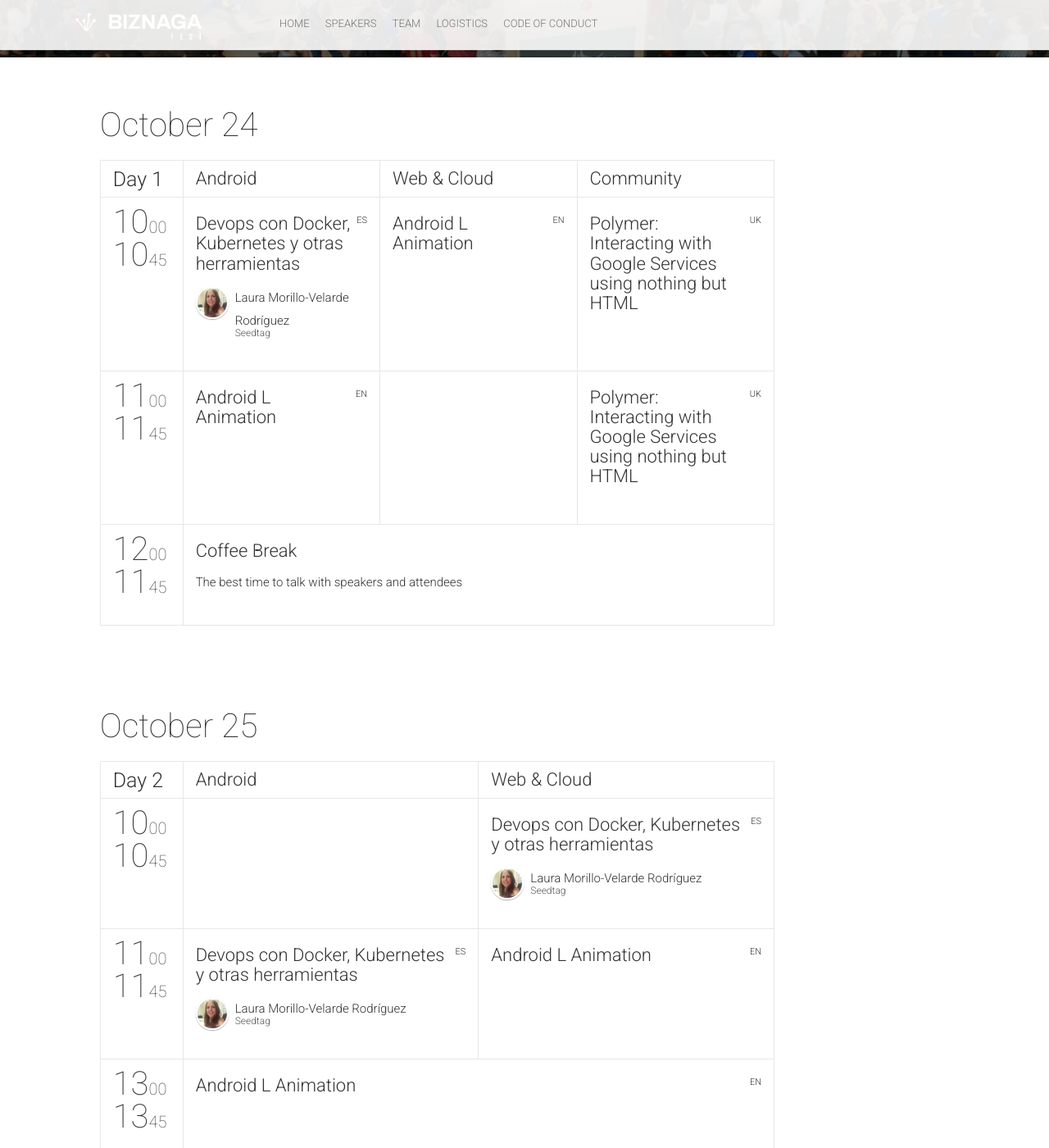
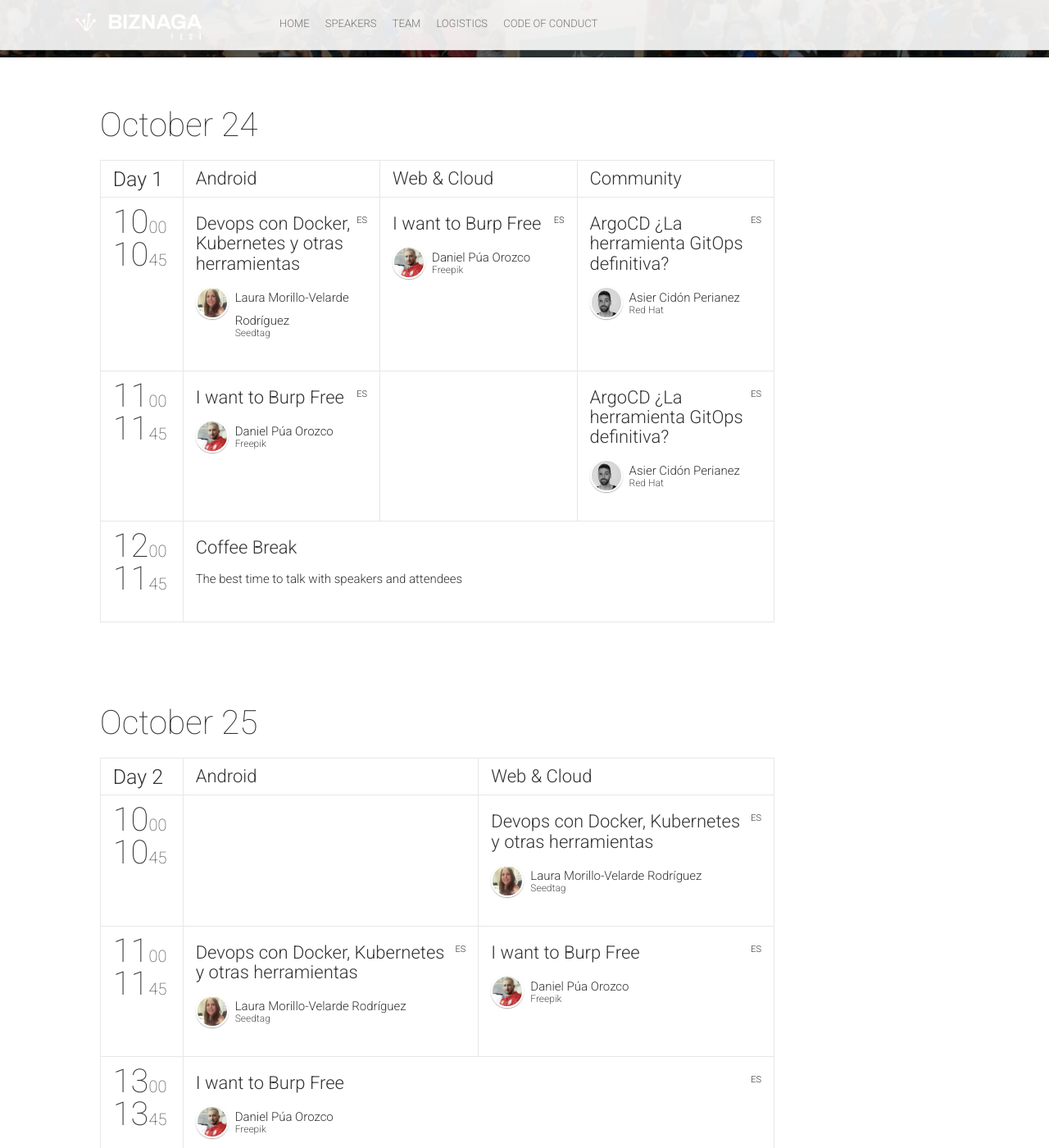
Before and after one commit to GDGMalaga/BiznagaFest-22, a Jekyll site: the page built from schedule.html, in a window 1280 px wide and 1400 px high, scrolled down 337 px. Shown: the whole window at 82% size. Built offline with Jekyll 4.4.1, drawn with Linux system fonts in a browser that asks for light colours; nearby versions of some CDN libraries; comment, search, counter and statistics services are not loaded; part of the change alters nothing that is shown.

Commit message:
feat(speakers): Asier/Daniel

```diff
--- a/_data/sessions.yml
+++ b/_data/sessions.yml
@@ -25,22 +25,22 @@
 #  presentation: "https://speakerdeck.com/gdglviv/dmytro-danylyk-android-l-animation"
 #  video: "//www.youtube.com/embed/v3SCiUqI1yQ"
 - id: 003
-  title: "Android L Animation"
-  description: "More than ever before, developing for global audience is a necessity than a luxury in today's world. Are you ready ... where to start? what does it entail? how do I do it? how to promote in local markets? This talk will address above questions for android, chrome and web developers. In our journey of the where, what and how, we will take an in-depth look at various internationalization and localization tools & strategies available to you."
+  title: "I want to Burp Free"
+  description: "Charla de introducción al uso de BurpSuite para búsqueda y explotación de vulnerabilidades web. BurpSuite de PortSwigger es actualmente la herramienta más utilizada en lo que a hacking web se refiere. Está compuesta por numerosos módulos, a los que además se les puede añadir plugins externos para complementer ciertas tareas. En la charla se explicará a nivel introductorio para qué sirve la herramienta y cómo se utiliza. Además se verán casos prácticos de explotación de ciertas vulnerabilidades web utilizando módulos de la misma."
   subtype: presentation
-  speakers: [100]
-  language: en
+  speakers: [5]
+  language: es
   complexity: "Intermediate"
-  presentation: "https://speakerdeck.com/gdglviv/dmytro-danylyk-android-l-animation"
+#  presentation: "https://speakerdeck.com/gdglviv/dmytro-danylyk-android-l-animation"
 - id: 004
-  title: "Polymer: Interacting with Google Services using nothing but HTML"
-  description: "Google has 1M APIs and services. Every API is different! Learn how you can interact with Google services without writing code! Designing your UI so it works across multiple screen sizes is no longer a nice to have, it is *the* way to build for the web. Using Polymer, we'll cover how to create robust, responsive elements that work across all platforms."
-  subtype: keynote
+  title: "ArgoCD ¿La herramienta GitOps definitiva?"
+  description: "Durante esta charla veremos qué es ArgoCD y porqué se ha convertido en uno de los proyectos open source más nombrados en los últimos tiempos en cualquier charla acerca de DevOps o GitOps. Básicamente, ArgoCD es un controlador cloud-native diseñado para Kubernetes que vela porque las aplicaciones que están corriendo en Kubernetes y la visión de cómo han de correr que el equipo de desarrollo define en un repositorio Git, sea idéntica. También veremos qué es la fuente de verdad que definen los desarrolladores, lo bonito que luce el interfaz de ArgoCD y daremos una pinceladas sobre sus características más importantes."
+  subtype: presentation
   speakers: [6]
-  language: uk
-  complexity: "Beginner"
-  presentation: "https://speakerdeck.com/gdglviv/mateusz-herych-guava-beyond-collections"
-  video: "//www.youtube.com/embed/v3SCiUqI1yQ"
+  language: es
+  complexity: "Intermediate"
+#  presentation: "https://speakerdeck.com/gdglviv/mateusz-herych-guava-beyond-collections"
+#  video: "//www.youtube.com/embed/v3SCiUqI1yQ"
 - id: 005
   title: "Test: Interacting with Google Services using nothing but HTML"
   description: "Google has 1M APIs and services. Every API is different! Learn how you can interact with Google services without writing code! Designing your UI so it works across multiple screen sizes is no longer a nice to have, it is *the* way to build for the web. Using Polymer, we'll cover how to create robust, responsive elements that work across all platforms."
--- a/_data/speakers.yml
+++ b/_data/speakers.yml
@@ -33,35 +33,28 @@
       }
   social:
     - { name: "twitter", link: "https://twitter.com/Laura_Morillo" }
-#-
-#  id: 5
-#  name: "Mateusz"
-#  surname: "Herych"
-#  company: "Base CRM, GDG Krakow"
-#  title: "Software Engineer"
-#  bio: "Mateusz is an Android GDE and GDG organizer. Works as Android Developer for Base CRM where he uses his android-abracadabras to make enterprise software users more productive."
-#  thumbnailUrl: MateuszHerych.jpg
-#  rockstar: true
-#  ribbon:
-#    - {abbr: "GDE", title: "Google Developer Expert", url: "https://developers.google.com/experts/"}
-#    - {abbr: "GDG", title: "Google Developer Group", url: "https://developers.google.com/groups/chapter/107562802227561437057/"}
-#  social:
-#    - {name: "google-plus", link: "https://plus.google.com/+MateuszHerych"}
-#    - {name: "twitter", link: "https://twitter.com/mherych"}
-#-
-#  id: 6
-#  name: "Roman"
-#  surname: "Mazur"
-#  company: "Stanfy, GDG Kyiv"
-#  title: "Head of Android/Java Unit"
-#  bio: "Roman started his way in Android 5 years ago and fall in love with this platform. Currently he is a head of Android unit in Stanfy LLC and a co-organizer of Kyiv Google Developers Group focusing on Android development. Roman is responsible for building a strong team of Android developers inside Stanfy as well as for organizing Android professionals community in Kyiv."
-#  thumbnailUrl: RomanMazur.jpg
-#  rockstar: true
-#  ribbon:
-#    - {abbr: "GDG", title: "Google Developer Group", url: "https://developers.google.com/groups/chapter/110301321530950732281/"}
-#  social:
-#    - {name: "google-plus", link: "https://plus.google.com/+RomanMazur/"}
-#    - {name: "twitter", link: "http://twitter.com/roman_mazur"}
+- id: 5
+  name: "Daniel"
+  surname: "Púa Orozco"
+  company: " Freepik"
+  title: "Security Tech Lead"
+  bio: "Security Tech Lead at Freepik Company. CTF player. Hack&Beers Málaga Organizer."
+  thumbnailUrl: daniel-pua.png
+  rockstar: true
+  social:
+    - { name: "github", link: "https://github.com/devploit" }
+    - { name: "twitter", link: "https://twitter.com/devploit" }
+- id: 6
+  name: "Asier"
+  surname: "Cidón Perianez"
+  company: "Red Hat"
+  title: "Cloud Architect"
+  bio: "More than 10 years experience in Open Sources projects. Passionate about automation, development, Linux, containers, DevOps, agile practices and continuously looking for new challenges and knowledge."
+  thumbnailUrl: asier-cidon.jpeg
+  rockstar: true
+  social:
+    - { name: "github", link: "https://github.com/acidonper" }
+    - { name: "twitter", link: "https://twitter.com/asierc3" }
 #-
 #  id: 7
 #  name: "Valentyn"
```
Also changed, not shown: img/people/asier-cidon.jpeg (added), img/people/daniel-pua.png (added).
